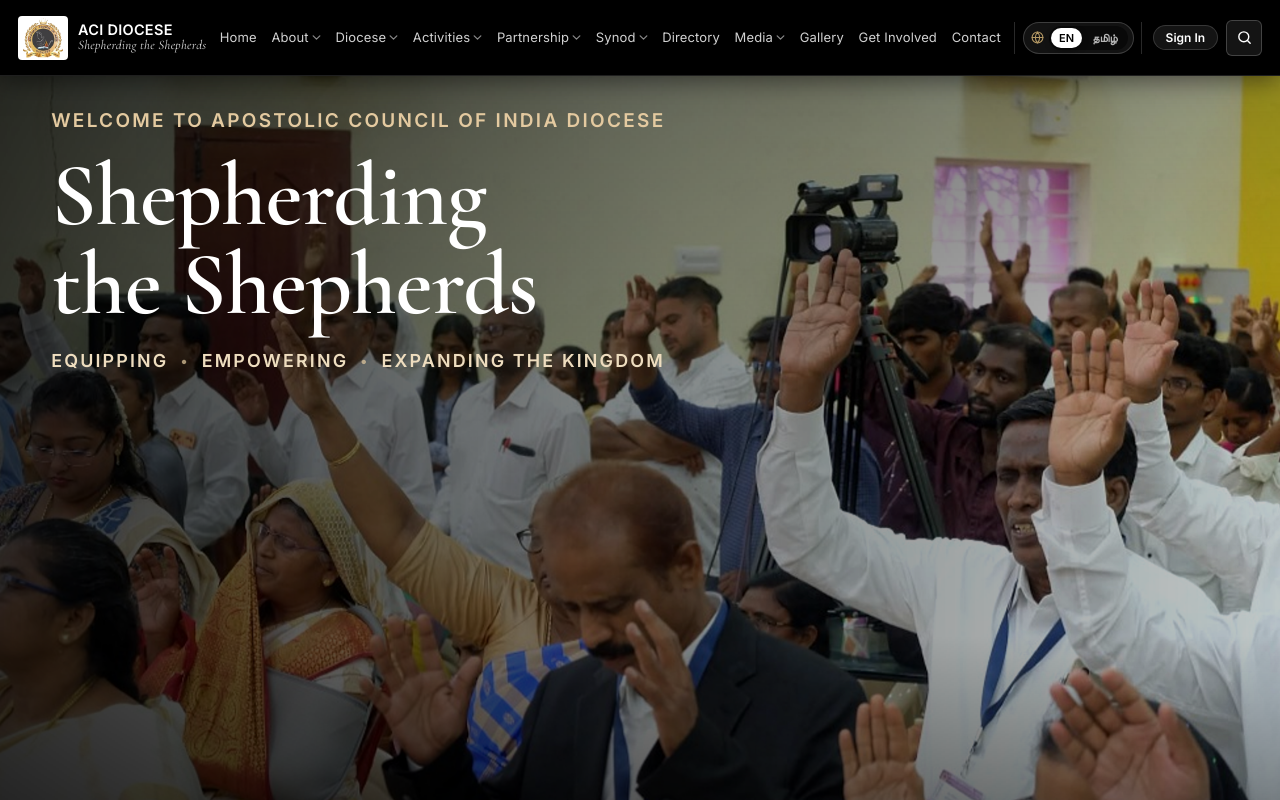
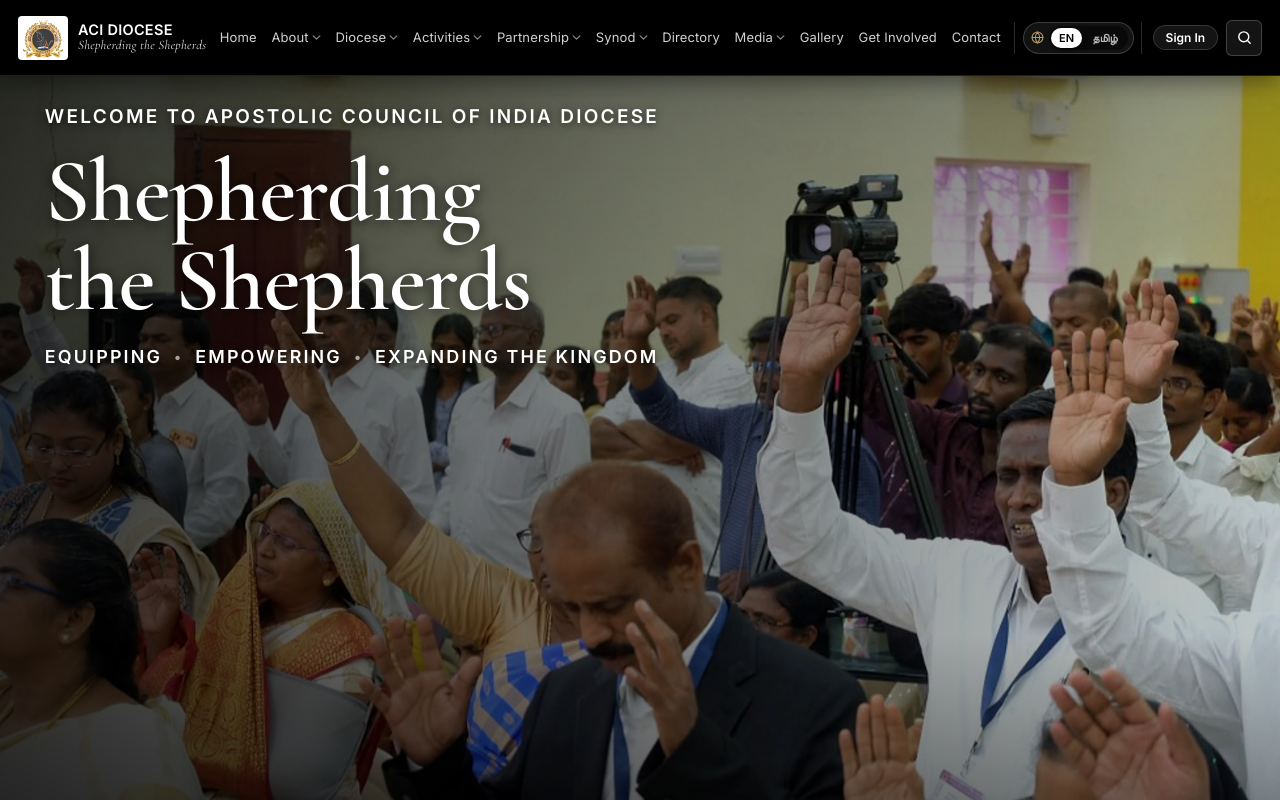
Before and after one commit to SriramGandhiS/aci-church-website, a React (Vite) app: page / in a window 1280 px wide. Shown: the top 800 px of the page. Built offline with nearby package versions, Linux system fonts and the light colour scheme; a web font is replaced by a local one.

Commit message:
Align hero banner content completely to left edge and set all text to crisp white

```diff
--- a/src/components/Hero/Hero.css
+++ b/src/components/Hero/Hero.css
@@ -83,30 +83,37 @@
   display: flex;
   align-items: flex-start;
   justify-content: flex-start;
-  padding-top: 32px;
+  padding-top: 28px;
   padding-bottom: 40px;
+  padding-left: clamp(20px, 3.5vw, 48px);
+  padding-right: clamp(20px, 3.5vw, 48px);
+  max-width: 100%;
+  width: 100%;
+  margin: 0;
 }
 
 .hero-body {
-  max-width: 760px;
+  max-width: 800px;
   text-align: left;
 }
 
 .hero-eyebrow {
-  color: #e4caa0;
+  color: #ffffff;
   font-size: clamp(14px, 1.6vw, 19px);
   font-weight: 700;
   letter-spacing: 0.12em;
   text-transform: uppercase;
   margin-bottom: 16px;
   line-height: 1.4;
+  text-shadow: 0 2px 8px rgba(0, 0, 0, 0.7);
   animation: fadeUp 0.8s 0.1s cubic-bezier(0.16, 1, 0.3, 1) both;
 }
 
 .hero-headline {
-  color: var(--color-white);
+  color: #ffffff;
   margin-bottom: 18px;
   line-height: 1.12;
+  text-shadow: 0 2px 14px rgba(0, 0, 0, 0.75);
   animation: fadeUp 0.9s 0.25s cubic-bezier(0.16, 1, 0.3, 1) both;
 }
 
@@ -115,18 +122,19 @@
   align-items: center;
   flex-wrap: wrap;
   gap: 12px;
-  color: #eeddbf;
+  color: #ffffff;
   font-size: clamp(14px, 1.4vw, 18px);
   font-weight: 600;
   letter-spacing: 0.12em;
   text-transform: uppercase;
   margin-bottom: 24px;
   line-height: 1.4;
+  text-shadow: 0 2px 8px rgba(0, 0, 0, 0.7);
   animation: fadeUp 0.9s 0.35s cubic-bezier(0.16, 1, 0.3, 1) both;
 }
 
 .hero-subtagline-dot {
-  color: rgba(228, 202, 160, 0.7);
+  color: rgba(255, 255, 255, 0.6);
   font-size: 14px;
   user-select: none;
 }
--- a/src/components/Hero/Hero.jsx
+++ b/src/components/Hero/Hero.jsx
@@ -57,7 +57,7 @@ export default function Hero() {
       </div>
 
       {/* Content */}
-      <div className="hero-content container">
+      <div className="hero-content">
         <div className="hero-body">
           <p className="hero-eyebrow">
             {isTa
```
